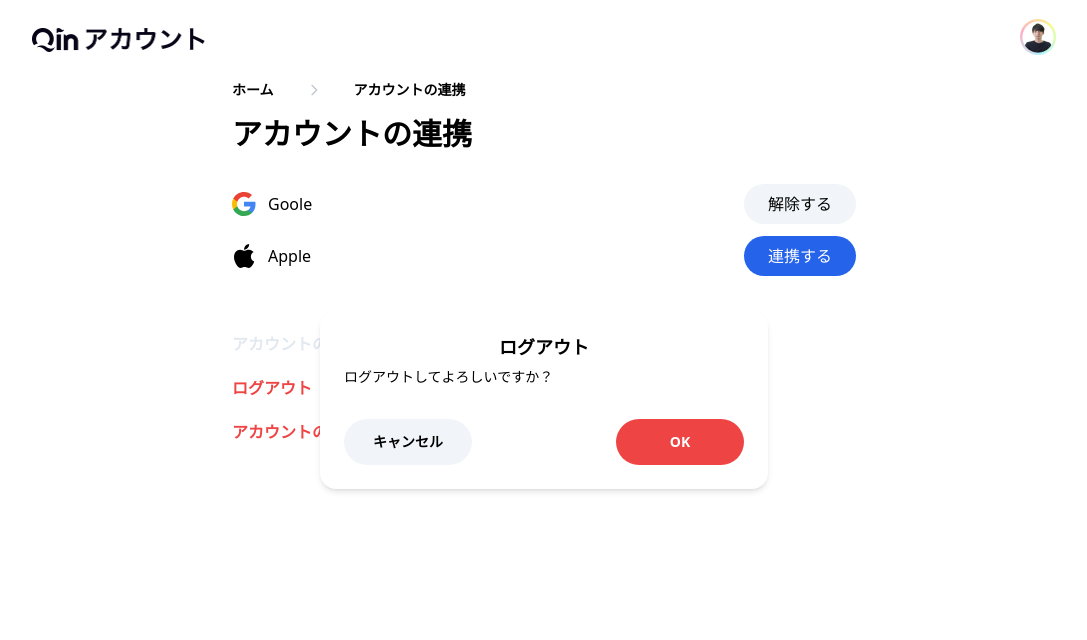
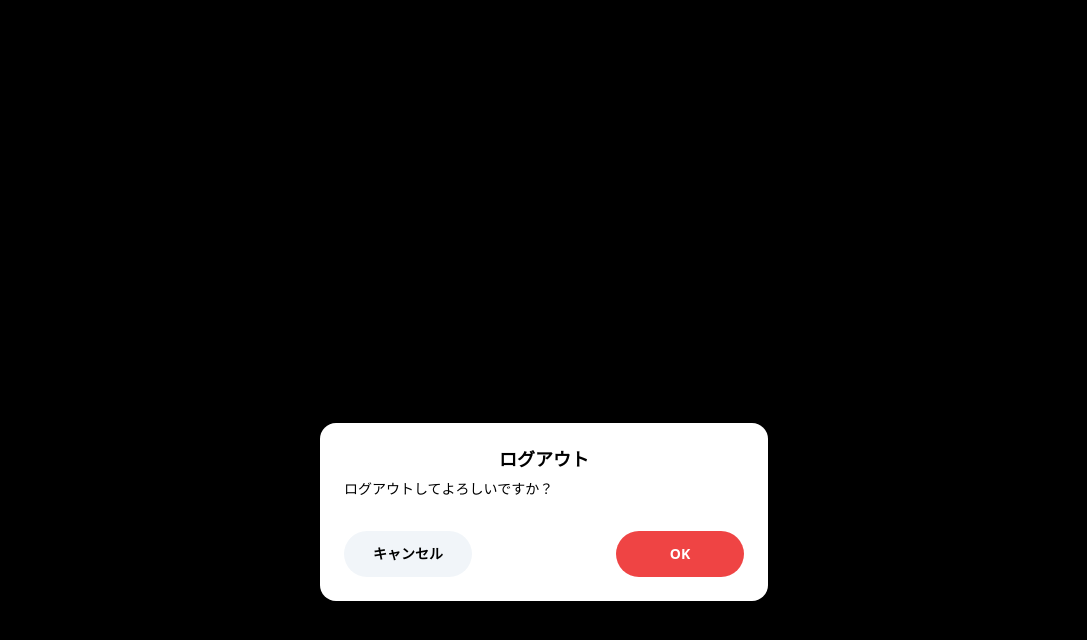
Before and after one commit to qin-todo-team-i/qin-todo-team-i, a Next.js app: page /account/accountsettings in a window 1280 px wide. Both pictures are taken after a click on the element "ログアウト". Shown: the top 640 px of the page, without its empty margins (96-1183 px from the left). Built offline with nearby package versions, Linux system fonts and the light colour scheme.

Commit message:
overlayの追加・ダイアログ表示位置の調整（margin-top で調整）

```diff
--- a/src/components/Dialog/ConfirmDialog.jsx
+++ b/src/components/Dialog/ConfirmDialog.jsx
@@ -2,12 +2,23 @@ import React, { Fragment } from "react";
 import { Dialog, Transition } from "@headlessui/react";
 
 const ConfirmDialog = (props) => {
-  const { title, message, isConfirmDialogOpen, onClickSubmit, onClickCancel, onClose } = props;
+  const {
+    title,
+    message,
+    isConfirmDialogOpen,
+    onClickSubmit,
+    onClickCancel,
+    onClose,
+  } = props;
 
   return (
     <>
       <Transition appear show={isConfirmDialogOpen} as={Fragment}>
-        <Dialog as="div" className="fixed inset-0 z-10 overflow-y-auto" onClose={onClickCancel}>
+        <Dialog
+          as="div"
+          className="fixed inset-0 z-10 overflow-y-auto"
+          onClose={onClickCancel}
+        >
           <div className="min-h-screen px-4 text-center">
             <Transition.Child
               as={Fragment}
@@ -18,10 +29,13 @@ const ConfirmDialog = (props) => {
               leaveFrom="opacity-100"
               leaveTo="opacity-0"
             >
-              <Dialog.Overlay className="fixed inset-0" />
+              <Dialog.Overlay className="fixed inset-0 bg-black opacity-10" />
             </Transition.Child>
 
-            <span className="inline-block h-screen align-middle" aria-hidden="true">
+            <span
+              className="inline-block h-screen align-middle"
+              aria-hidden="true"
+            >
               &#8203;
             </span>
             <Transition.Child
@@ -33,8 +47,11 @@ const ConfirmDialog = (props) => {
               leaveFrom="opacity-100 scale-100"
               leaveTo="opacity-0 scale-95"
             >
-              <div className="inline-block w-full max-w-md p-6 my-8 overflow-hidden text-left align-middle transition-all transform bg-white shadow-md rounded-2xl">
-                <Dialog.Title as="h3" className="text-lg text-center leading-6 text-black font-bold mb-2">
+              <div className="inline-block w-full max-w-md p-6 sm:mt-64 mb-8 overflow-hidden text-left align-middle transition-all transform bg-white shadow-md rounded-2xl">
+                <Dialog.Title
+                  as="h3"
+                  className="text-lg text-center leading-6 text-black font-bold mb-2"
+                >
                   {title}
                 </Dialog.Title>
                 <div className="mt-2 mb-8">
```
